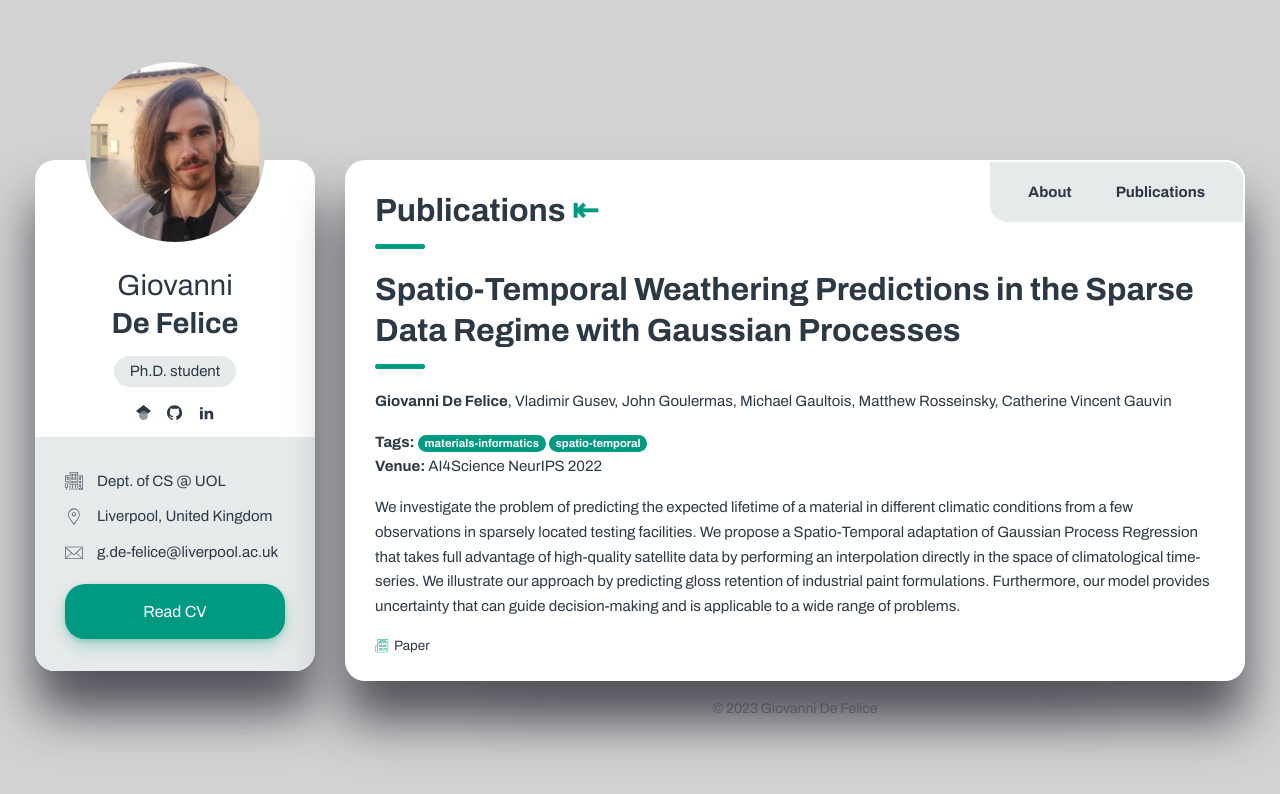
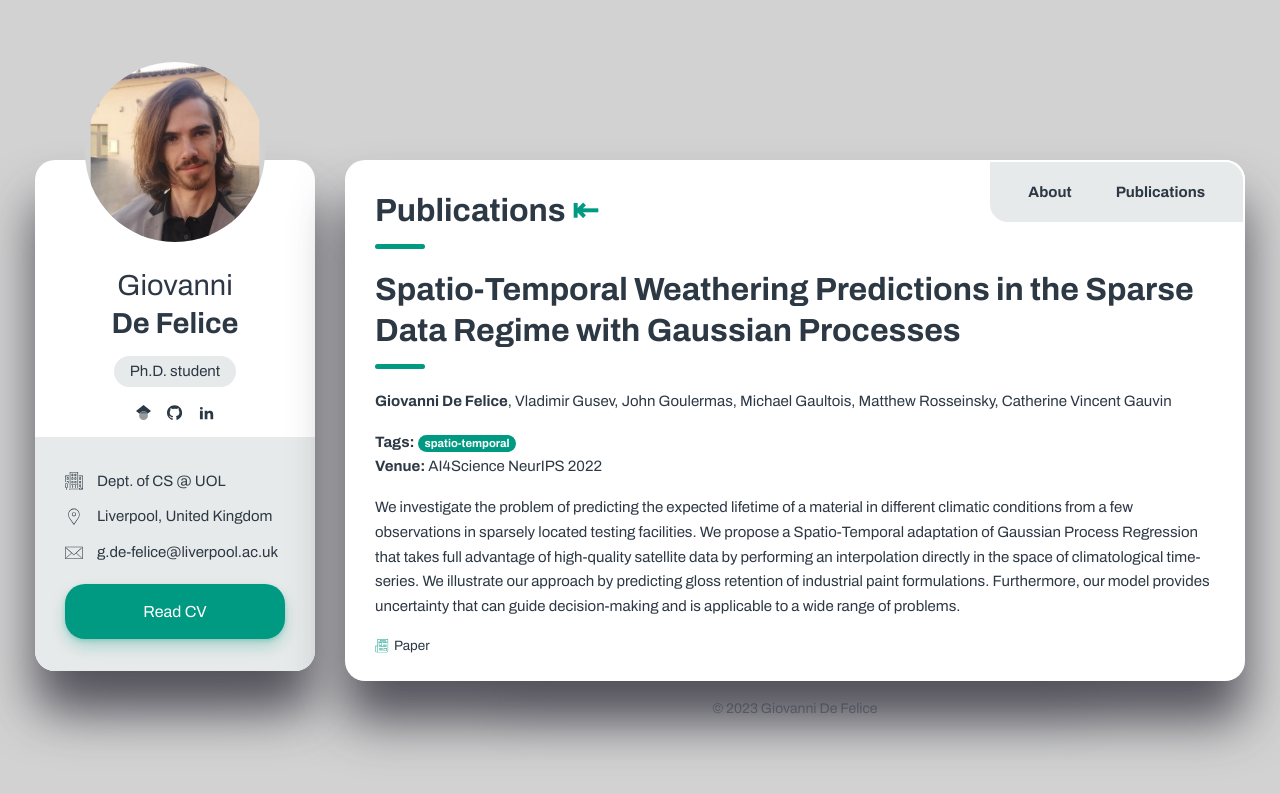
Before and after one commit to gdefe/gdefe.github.io, a Jekyll site: the page built from _publications/weathering.md, in a window 1280 px wide. Shown: the top 794 px of the page. Built offline with Jekyll 4.4.1, drawn with Linux system fonts in a browser that asks for light colours.

Commit message:
fix category

```diff
--- a/_publications/weathering.md
+++ b/_publications/weathering.md
@@ -9,7 +9,6 @@ authors:
     - Catherine Vincent Gauvin
 abstract: "We investigate the problem of predicting the expected lifetime of a material in different climatic conditions from a few observations in sparsely located testing facilities. We propose a Spatio-Temporal adaptation of Gaussian Process Regression that takes full advantage of high-quality satellite data by performing an interpolation directly in the space of climatological time-series.  We illustrate our approach by predicting gloss retention of industrial paint formulations. Furthermore, our model provides uncertainty that can guide decision-making and is applicable to a wide range of problems."
 categories:
-    - materials-informatics
     - spatio-temporal
 link: https://openreview.net/forum?id=wHP9Y5T83A5
 code:
```
Also changed, not shown: 2 other files.
